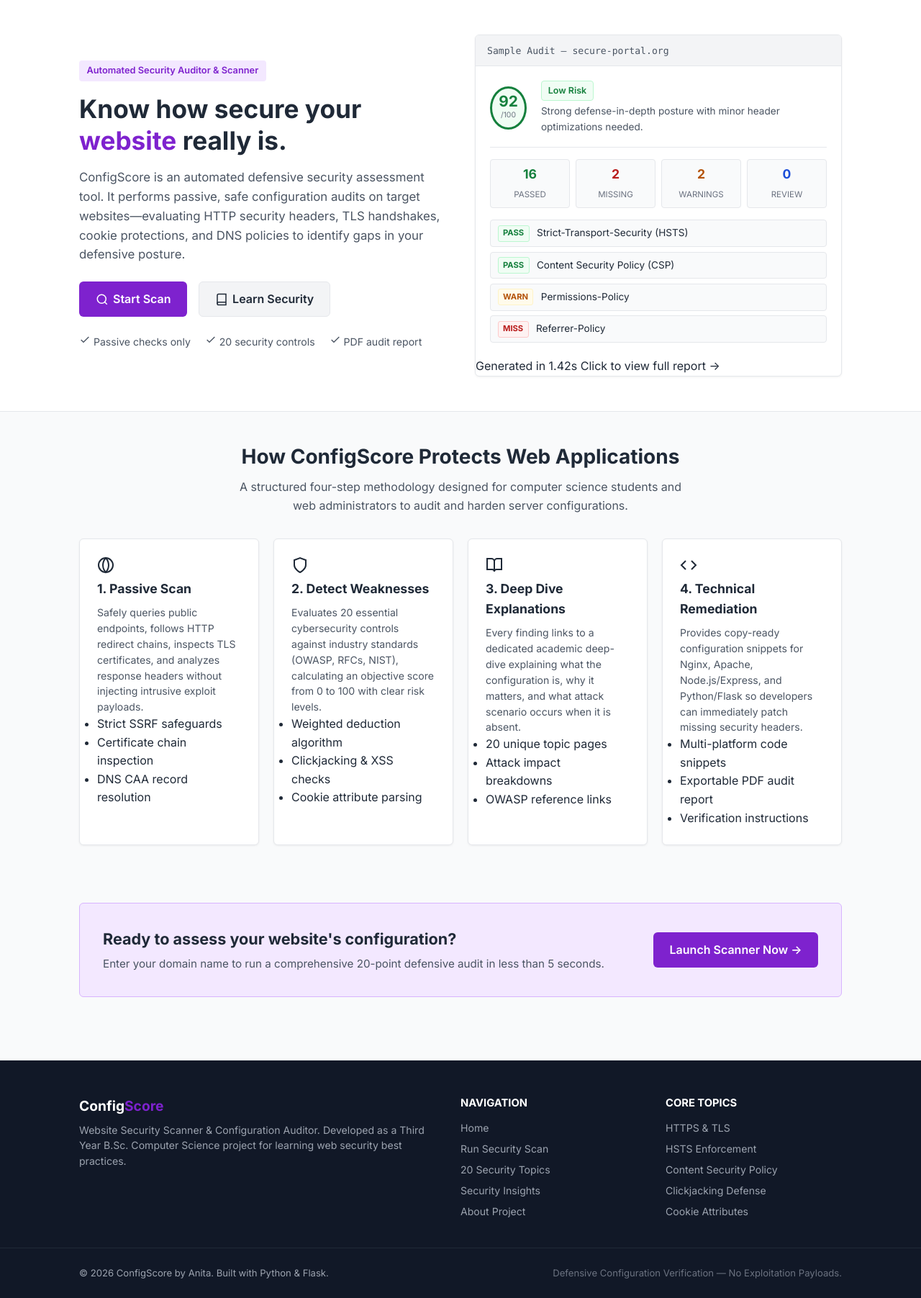
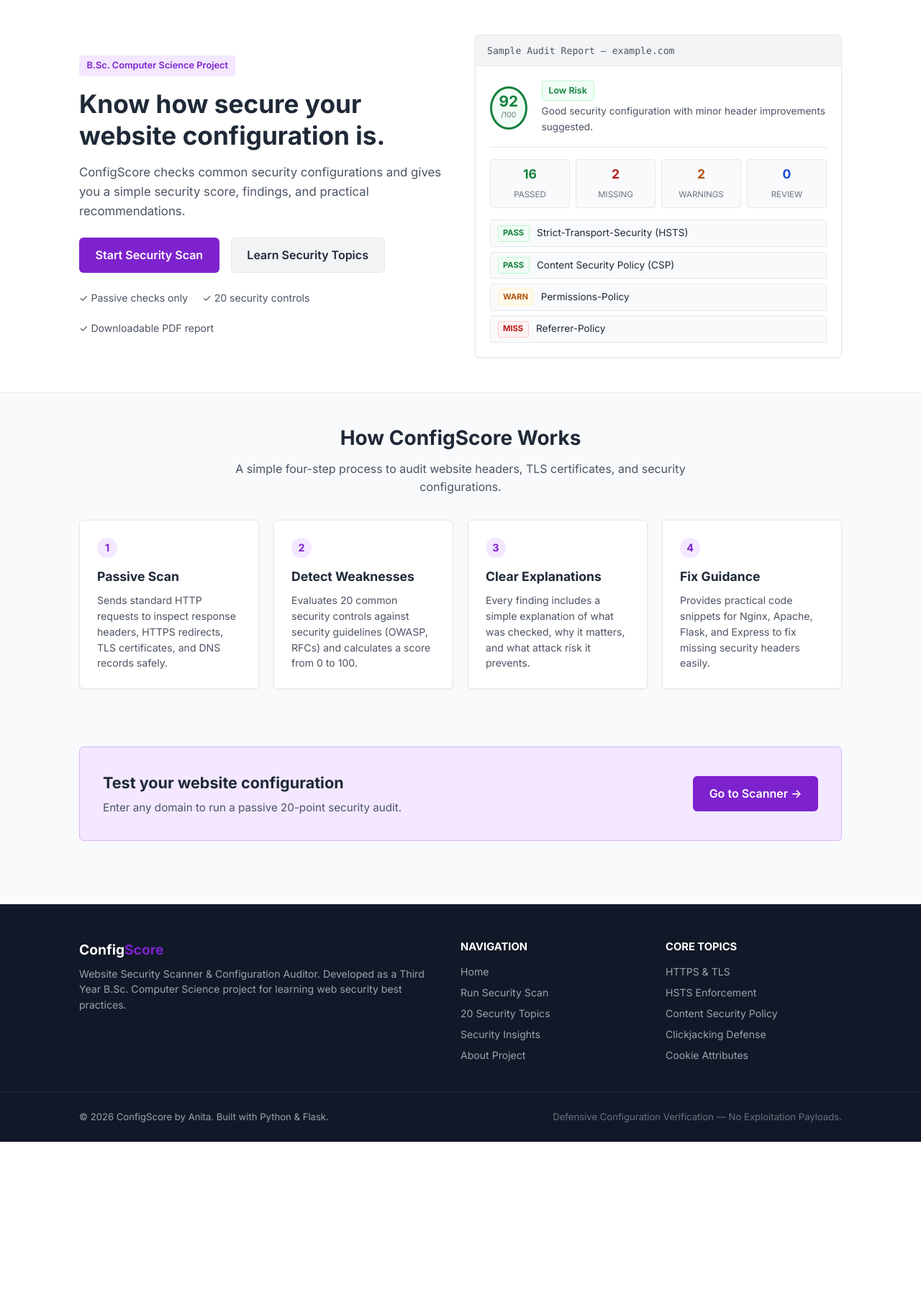
Before and after one commit to AnitaPisal07/ConfigScore, a Flask app: page / in a window 1280 px wide. Shown: the part 63-1866 px from the top of the page at 72% size. After the commit the page ends 1649 px from the top, so only its background shows below. Run offline with Flask 3, Linux system fonts and the light colour scheme.

Commit message:
update  titles

```diff
--- a/templates/index.html
+++ b/templates/index.html
@@ -1,75 +1,51 @@
 {% extends "base.html" %}
 
-{% block title %}ConfigScore — Know How Secure Your Website Is{% endblock %}
+{% block title %}ConfigScore — Website Security Scanner{% endblock %}
 
 {% block content %}
 <!-- Hero Section -->
 <section class="hero-section">
     <div class="container hero-container">
         <div class="hero-content">
-            <div class="hero-badge">
-                <span class="badge-dot"></span> Automated Security Auditor & Scanner
-            </div>
+            <span class="hero-badge">B.Sc. Computer Science Project</span>
             <h1 class="hero-title">
-                Know how secure your <span class="text-purple">website</span> really is.
+                Know how secure your website configuration is.
             </h1>
             <p class="hero-description">
-                ConfigScore is an automated defensive security assessment tool. It performs passive, safe configuration audits on target websites—evaluating HTTP security headers, TLS handshakes, cookie protections, and DNS policies to identify gaps in your defensive posture.
+                ConfigScore checks common security configurations and gives you a simple security score, findings, and practical recommendations.
             </p>
             <div class="hero-actions">
                 <a href="{{ url_for('scanner') }}" class="btn btn-primary btn-lg">
-                    <svg width="18" height="18" viewBox="0 0 24 24" fill="none" stroke="currentColor" stroke-width="2">
-                        <circle cx="11" cy="11" r="8"></circle>
-                        <line x1="21" y1="21" x2="16.65" y2="16.65"></line>
-                    </svg>
-                    Start Scan
+                    Start Security Scan
                 </a>
                 <a href="{{ url_for('cyber_security') }}" class="btn btn-secondary btn-lg">
-                    <svg width="18" height="18" viewBox="0 0 24 24" fill="none" stroke="currentColor" stroke-width="2">
-                        <path d="M4 19.5A2.5 2.5 0 0 1 6.5 17H20"></path>
-                        <path d="M6.5 2H20v20H6.5A2.5 2.5 0 0 1 4 19.5v-15A2.5 2.5 0 0 1 6.5 2z"></path>
-                    </svg>
-                    Learn Security
+                    Learn Security Topics
                 </a>
             </div>
 
             <div class="hero-guarantee">
-                <span class="guarantee-item">
-                    <svg width="16" height="16" viewBox="0 0 24 24" fill="none" stroke="currentColor" stroke-width="2"><polyline points="20 6 9 17 4 12"></polyline></svg>
-                    Passive checks only
-                </span>
-                <span class="guarantee-item">
-                    <svg width="16" height="16" viewBox="0 0 24 24" fill="none" stroke="currentColor" stroke-width="2"><polyline points="20 6 9 17 4 12"></polyline></svg>
-                    20 security controls
-                </span>
-                <span class="guarantee-item">
-                    <svg width="16" height="16" viewBox="0 0 24 24" fill="none" stroke="currentColor" stroke-width="2"><polyline points="20 6 9 17 4 12"></polyline></svg>
-                    PDF audit report
-                </span>
+                <span class="guarantee-item">✓ Passive checks only</span>
+                <span class="guarantee-item">✓ 20 security controls</span>
+                <span class="guarantee-item">✓ Downloadable PDF report</span>
             </div>
         </div>
 
-        <!-- Interactive Score Example Card -->
+        <!-- Sample Score Preview Card -->
         <div class="hero-preview">
             <div class="preview-card">
                 <div class="preview-header">
-                    <div class="preview-dots">
-                        <span class="dot dot-red"></span>
-                        <span class="dot dot-yellow"></span>
-                        <span class="dot dot-green"></span>
-                    </div>
-                    <span class="preview-title">Sample Audit — secure-portal.org</span>
+                    <span class="preview-title">Sample Audit Report — example.com</span>
                 </div>
 
                 <div class="preview-body">
                     <div class="score-banner-compact">
-                        <div class="score-circle-sm" data-score="92">
+                        <div class="score-circle-sm">
                             <span class="score-number-sm">92</span>
                             <span class="score-total-sm">/100</span>
                         </div>
                         <div class="score-meta-sm">
                             <span class="badge badge-success">Low Risk</span>
-                            <p class="score-meta-text">Strong defense-in-depth posture with minor header optimizations needed.</p>
+                            <p class="score-meta-text">Good security configuration with minor header improvements suggested.</p>
                         </div>
                     </div>
 
@@ -111,100 +87,56 @@
                         </div>
                     </div>
                 </div>
-
-                <div class="preview-footer">
-                    <span>Generated in 1.42s</span>
-                    <span class="preview-link">Click to view full report &rarr;</span>
-                </div>
             </div>
         </div>
     </div>
 </section>
 
-<!-- Feature Pillars (Scan, Detect, Explain, Improve) -->
+<!-- How It Works Section -->
 <section class="section features-section">
     <div class="container">
         <div class="section-header text-center">
-            <h2 class="section-title">How ConfigScore Protects Web Applications</h2>
+            <h2 class="section-title">How ConfigScore Works</h2>
             <p class="section-subtitle">
-                A structured four-step methodology designed for computer science students and web administrators to audit and harden server configurations.
+                A simple four-step process to audit website headers, TLS certificates, and security configurations.
             </p>
         </div>
 
         <div class="features-grid">
             <!-- Feature 1: Scan -->
             <div class="feature-card">
-                <div class="feature-icon feature-purple">
-                    <svg width="24" height="24" viewBox="0 0 24 24" fill="none" stroke="currentColor" stroke-width="2">
-                        <circle cx="12" cy="12" r="10"></circle>
-                        <path d="M12 2a15.3 15.3 0 0 1 4 10 15.3 15.3 0 0 1-4 10 15.3 15.3 0 0 1-4-10 15.3 15.3 0 0 1 4-10z"></path>
-                    </svg>
-                </div>
-                <h3 class="feature-title">1. Passive Scan</h3>
+                <div class="feature-num">1</div>
+                <h3 class="feature-title">Passive Scan</h3>
                 <p class="feature-text">
-                    Safely queries public endpoints, follows HTTP redirect chains, inspects TLS certificates, and analyzes response headers without injecting intrusive exploit payloads.
+                    Sends standard HTTP requests to inspect response headers, HTTPS redirects, TLS certificates, and DNS records safely.
                 </p>
-                <ul class="feature-points">
-                    <li>Strict SSRF safeguards</li>
-                    <li>Certificate chain inspection</li>
-                    <li>DNS CAA record resolution</li>
-                </ul>
             </div>
 
             <!-- Feature 2: Detect -->
             <div class="feature-card">
-                <div class="feature-icon feature-blue">
-                    <svg width="24" height="24" viewBox="0 0 24 24" fill="none" stroke="currentColor" stroke-width="2">
-                        <path d="M12 22s8-4 8-10V5l-8-3-8 3v7c0 6 8 10 8 10z"></path>
-                    </svg>
-                </div>
-                <h3 class="feature-title">2. Detect Weaknesses</h3>
+                <div class="feature-num">2</div>
+                <h3 class="feature-title">Detect Weaknesses</h3>
                 <p class="feature-text">
-                    Evaluates 20 essential cybersecurity controls against industry standards (OWASP, RFCs, NIST), calculating an objective score from 0 to 100 with clear risk levels.
+                    Evaluates 20 common security controls against security guidelines (OWASP, RFCs) and calculates a score from 0 to 100.
                 </p>
-                <ul class="feature-points">
-                    <li>Weighted deduction algorithm</li>
-                    <li>Clickjacking & XSS checks</li>
-                    <li>Cookie attribute parsing</li>
-                </ul>
             </div>
 
             <!-- Feature 3: Explain -->
             <div class="feature-card">
-                <div class="feature-icon feature-amber">
-                    <svg width="24" height="24" viewBox="0 0 24 24" fill="none" stroke="currentColor" stroke-width="2">
-                        <path d="M2 3h6a4 4 0 0 1 4 4v14a3 3 0 0 0-3-3H2z"></path>
-                        <path d="M22 3h-6a4 4 0 0 0-4 4v14a3 3 0 0 1 3-3h7z"></path>
-                    </svg>
-                </div>
-                <h3 class="feature-title">3. Deep Dive Explanations</h3>
+                <div class="feature-num">3</div>
+                <h3 class="feature-title">Clear Explanations</h3>
                 <p class="feature-text">
-                    Every finding links to a dedicated academic deep-dive explaining what the configuration is, why it matters, and what attack scenario occurs when it is absent.
+                    Every finding includes a simple explanation of what was checked, why it matters, and what attack risk it prevents.
                 </p>
-                <ul class="feature-points">
-                    <li>20 unique topic pages</li>
-                    <li>Attack impact breakdowns</li>
-                    <li>OWASP reference links</li>
-                </ul>
             </div>
 
             <!-- Feature 4: Improve -->
             <div class="feature-card">
-                <div class="feature-icon feature-green">
-                    <svg width="24" height="24" viewBox="0 0 24 24" fill="none" stroke="currentColor" stroke-width="2">
-                        <polyline points="16 18 22 12 16 6"></polyline>
-                        <polyline points="8 6 2 12 8 18"></polyline>
-                    </svg>
-                </div>
-                <h3 class="feature-title">4. Technical Remediation</h3>
+                <div class="feature-num">4</div>
+                <h3 class="feature-title">Fix Guidance</h3>
                 <p class="feature-text">
-                    Provides copy-ready configuration snippets for Nginx, Apache, Node.js/Express, and Python/Flask so developers can immediately patch missing security headers.
+                    Provides practical code snippets for Nginx, Apache, Flask, and Express to fix missing security headers easily.
                 </p>
-                <ul class="feature-points">
-                    <li>Multi-platform code snippets</li>
-                    <li>Exportable PDF audit report</li>
-                    <li>Verification instructions</li>
-                </ul>
             </div>
         </div>
     </div>
@@ -215,14 +147,14 @@
     <div class="container">
         <div class="cta-box">
             <div class="cta-content">
-                <h2 class="cta-title">Ready to assess your website's configuration?</h2>
+                <h2 class="cta-title">Test your website configuration</h2>
                 <p class="cta-subtitle">
-                    Enter your domain name to run a comprehensive 20-point defensive audit in less than 5 seconds.
+                    Enter any domain to run a passive 20-point security audit.
                 </p>
             </div>
             <div class="cta-action">
                 <a href="{{ url_for('scanner') }}" class="btn btn-primary btn-lg">
-                    Launch Scanner Now &rarr;
+                    Go to Scanner →
                 </a>
             </div>
         </div>
```
